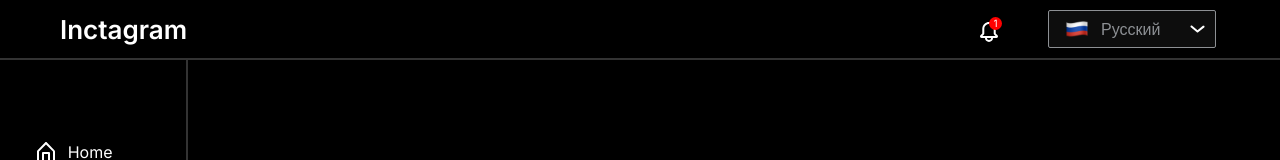
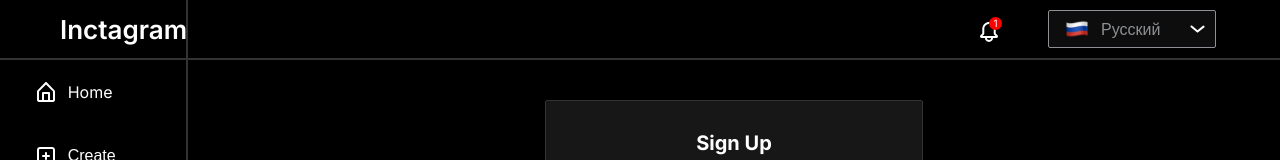
Before and after one commit to strongteam-internship/inctagram-project, a Next.js app: page /auth/signup in a window 1280 px wide. Shown: the top 160 px of the page. Built offline with nearby package versions, Linux system fonts and the light colour scheme; a web font is replaced by a local one.

Commit message:
fix header

```diff
--- a/src/widgets/header/Header.module.scss
+++ b/src/widgets/header/Header.module.scss
@@ -1,9 +1,11 @@
 .header {
+  position: fixed;
+
   display: flex;
   align-items: center;
   justify-content: space-between;
 
-  width: 100%;
+  width: 1280px;
   height: 60px;
   padding:12px 64px 12px 60px ;
 
--- a/src/widgets/header/Header.tsx
+++ b/src/widgets/header/Header.tsx
@@ -25,7 +25,7 @@ export const Header: FC<HeaderProps> = ({ isAuthenticated, notificationsCount =
         {isAuthenticated && (
           <div className={styles.notification}>
             <NotificationIcon />
-            {notificationsCount > 0 && (
+            {notificationsCount && notificationsCount > 0 && (
               <div className={styles.count}>
                 {notificationsCount > 9 ? '9+' : notificationsCount}
               </div>
```
